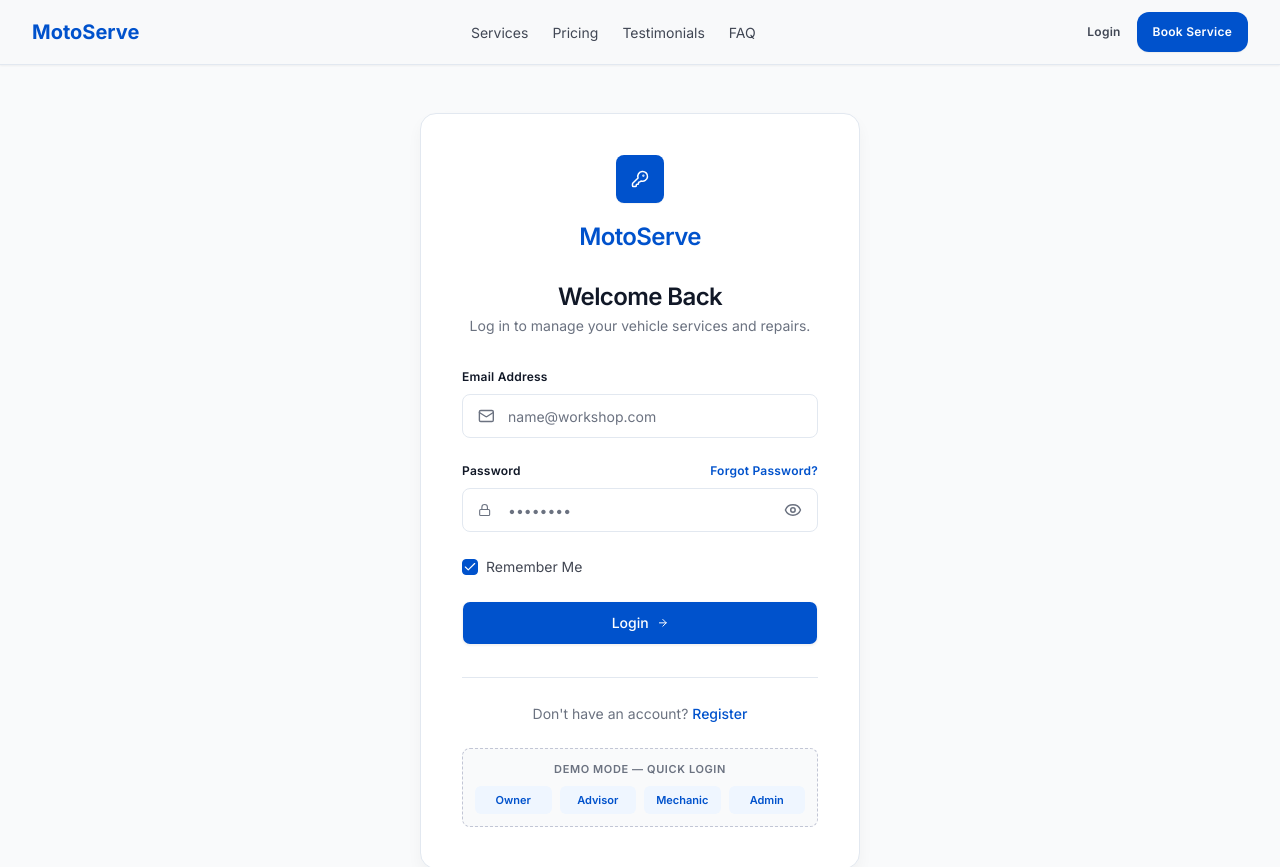
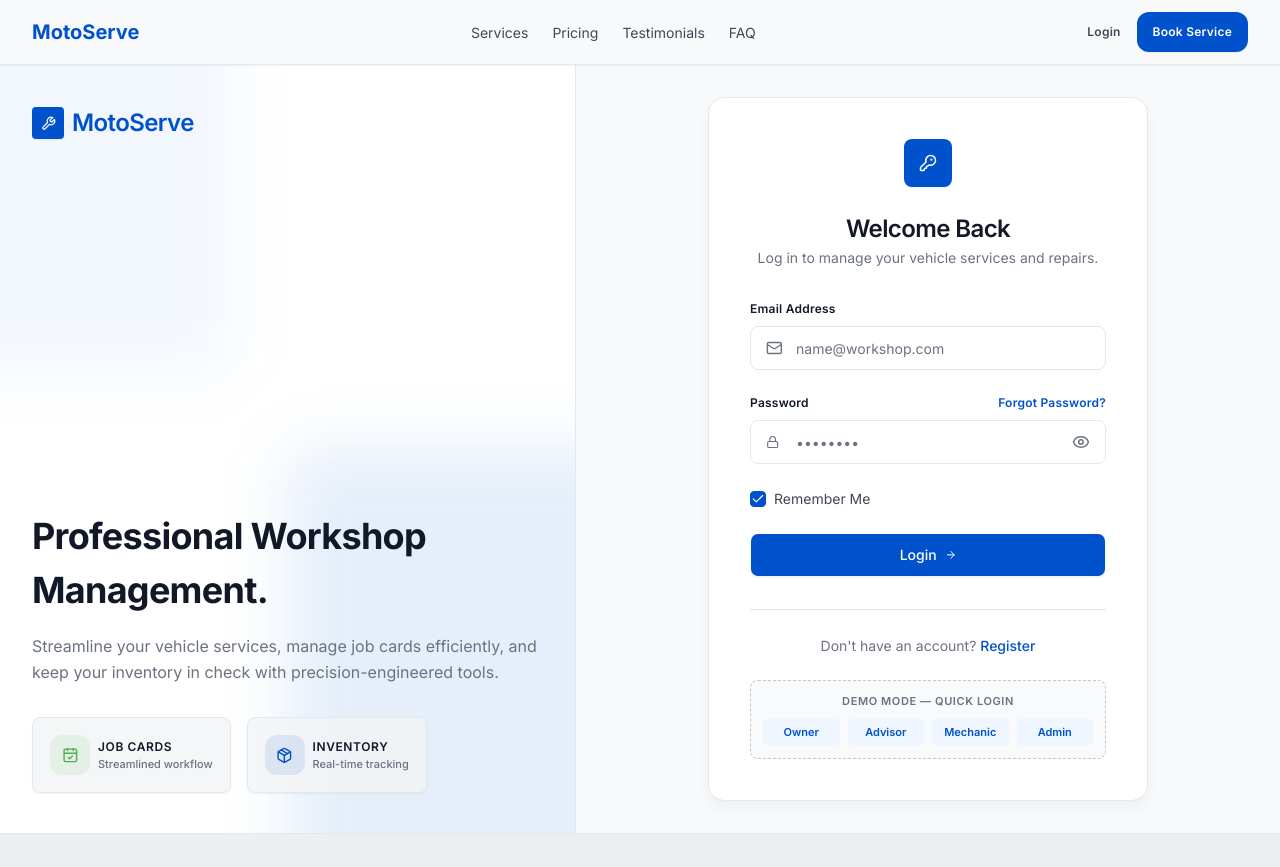
Before and after one commit to Atik203/MotoServe, a Next.js app in the folder frontend/: page /login in a window 1280 px wide. Shown: the top 867 px of the page. Built offline with nearby package versions, Linux system fonts and the light colour scheme; no server answers.

Commit message:
Fix dashboard crash: lowercase job status/priority/steps in API (mismatched Prisma enums); login page back to Figma two-column; auth navbar scrolls away (not fixed)

```diff
--- a/frontend/src/app/(auth)/layout.tsx
+++ b/frontend/src/app/(auth)/layout.tsx
@@ -4,8 +4,8 @@ import { PublicNavbar } from "@/components/layout/PublicNavbar";
 export default function AuthLayout({ children }: { children: React.ReactNode }) {
   return (
     <div className="flex min-h-screen flex-col bg-[#f8f9fa]">
-      <PublicNavbar />
-      <main className="flex-1 pt-[65px]">{children}</main>
+      <PublicNavbar fixed={false} />
+      <main className="flex-1">{children}</main>
       <PublicFooter />
     </div>
   );
--- a/frontend/src/app/(auth)/login/page.tsx
+++ b/frontend/src/app/(auth)/login/page.tsx
@@ -3,7 +3,7 @@
 import { useState } from "react";
 import { useRouter } from "next/navigation";
 import { toast } from "sonner";
-import { ArrowRight, Eye, EyeOff, KeyRound, Lock, Mail } from "lucide-react";
+import { ArrowRight, CalendarCheck, Eye, EyeOff, KeyRound, Lock, Mail, Package } from "lucide-react";
 import { useAppDispatch } from "@/store/hooks";
 import { loginUser } from "@/store/slices/authSlice";
 import { Button } from "@/components/ui/button";
@@ -49,13 +49,57 @@ export default function LoginPage() {
   };
 
   return (
-    <div className="flex min-h-[calc(100vh-65px)] items-center justify-center bg-background px-[32px] py-[48px]">
+    <div className="flex min-h-[calc(100vh-65px)] bg-background">
+      <div className="relative flex w-[576px] shrink-0 flex-col justify-between overflow-hidden border-r border-[#e2e8f0] bg-white px-[32px] py-[40px]">
+        <div className="absolute -top-[10%] right-[60%] bottom-[60%] -left-[10%] rounded-[12px] bg-[rgba(0,82,204,0.05)] blur-[32px]" />
+        <div className="absolute top-1/2 -right-[10%] -bottom-[10%] left-[50%] rounded-[12px] bg-[rgba(0,91,191,0.1)] blur-[32px]" />
+
+        <div className="relative flex items-center gap-[8px]">
+          <span className="flex size-[32px] items-center justify-center rounded-[4px] bg-primary shadow-[0_1px_1px_rgba(0,0,0,0.05)]">
+            <WrenchSmall />
+          </span>
+          <span className="w-[146px] text-[24px] font-semibold tracking-[-0.6px] text-primary">MotoServe</span>
+        </div>
+
+        <div className="relative flex max-w-[512px] flex-col gap-[16px]">
+          <h1 className="text-[36px] font-bold tracking-[-0.72px] text-foreground">
+            Professional Workshop
+            <br />
+            Management.
+          </h1>
+          <p className="text-[16px] leading-[26px] text-muted-foreground">
+            Streamline your vehicle services, manage job cards efficiently, and keep your inventory in
+            check with precision-engineered tools.
+          </p>
+          <div className="flex gap-[16px] pt-[16px]">
+            <div className="flex items-center gap-[8px] rounded-[8px] border border-[#e2e8f0] bg-[rgba(243,244,245,0.8)] p-[17px] shadow-[0_1px_2px_0px_rgba(0,0,0,0.05)] backdrop-blur-[2px]">
+              <span className="flex size-[40px] items-center justify-center rounded-[12px] bg-[rgba(76,175,80,0.1)]">
+                <CalendarCheck className="size-[16.7px] text-[#4caf50]" />
+              </span>
+              <div>
+                <p className="text-[12px] font-semibold tracking-[0.6px] text-foreground uppercase">Job Cards</p>
+                <p className="text-[11px] font-medium text-muted-foreground">Streamlined workflow</p>
+              </div>
+            </div>
+            <div className="flex items-center gap-[8px] rounded-[8px] border border-[#e2e8f0] bg-[rgba(243,244,245,0.8)] p-[17px] shadow-[0_1px_2px_0px_rgba(0,0,0,0.05)] backdrop-blur-[2px]">
+              <span className="flex size-[40px] items-center justify-center rounded-[12px] bg-[rgba(0,82,204,0.1)]">
+                <Package className="size-[16.7px] text-primary" />
+              </span>
+              <div>
+                <p className="text-[12px] font-semibold tracking-[0.6px] text-foreground uppercase">Inventory</p>
+                <p className="text-[11px] font-medium text-muted-foreground">Real-time tracking</p>
+              </div>
+            </div>
+          </div>
+        </div>
+      </div>
+
+      <div className="flex flex-1 items-center justify-center bg-[#f8f9fa] p-[32px]">
         <div className="flex w-full max-w-[440px] flex-col gap-[24px] rounded-[16px] border border-[#e2e8f0] bg-white p-[41px] shadow-[0_8px_15px_rgba(0,0,0,0.04)]">
-        <div className="flex flex-col items-center gap-[16px]">
+          <div className="flex justify-center">
             <span className="flex size-[48px] items-center justify-center rounded-[8px] bg-primary shadow-[0_1px_1px_rgba(0,0,0,0.05)]">
               <KeyRound className="size-[18px] text-white" />
             </span>
-          <span className="text-[24px] font-semibold tracking-[-0.6px] text-primary">MotoServe</span>
           </div>
 
           <div className="text-center">
@@ -145,5 +189,14 @@ export default function LoginPage() {
           </div>
         </div>
       </div>
+    </div>
   );
 }
+
+function WrenchSmall() {
+  return (
+    <svg viewBox="0 0 24 24" fill="none" stroke="white" strokeWidth="2" className="size-[15px]">
+      <path d="M14.7 6.3a1 1 0 0 0 0 1.4l1.6 1.6a1 1 0 0 0 1.4 0l3.77-3.77a6 6 0 0 1-7.94 7.94l-6.91 6.91a2.12 2.12 0 0 1-3-3l6.91-6.91a6 6 0 0 1 7.94-7.94l-3.76 3.76z" />
+    </svg>
+  );
+}
--- a/frontend/src/components/layout/PublicNavbar.tsx
+++ b/frontend/src/components/layout/PublicNavbar.tsx
@@ -11,10 +11,15 @@ const NAV_LINKS = [
   { label: "FAQ", href: "/faqs" },
 ];
 
-export function PublicNavbar() {
+export function PublicNavbar({ fixed = true }: { fixed?: boolean }) {
   const pathname = usePathname();
   return (
-    <nav className="fixed top-0 right-0 left-0 z-40 border-b border-[#e2e8f0] bg-[rgba(248,249,250,0.8)] shadow-[0px_1px_2px_0px_rgba(0,0,0,0.05)] backdrop-blur-[6px]">
+    <nav
+      className={cn(
+        "top-0 right-0 left-0 z-40 border-b border-[#e2e8f0] bg-[rgba(248,249,250,0.8)] shadow-[0px_1px_2px_0px_rgba(0,0,0,0.05)] backdrop-blur-[6px]",
+        fixed ? "fixed" : "relative",
+      )}
+    >
       <div className="mx-auto flex h-[64px] w-full max-w-[1280px] items-center justify-between px-[32px]">
         <Link href="/" className="text-[20px] font-bold text-primary">
           MotoServe
```
Also changed, not shown: 1 other file (tests, documents, lock files or other folders). Lines whose indentation alone changed are shown as unchanged.
